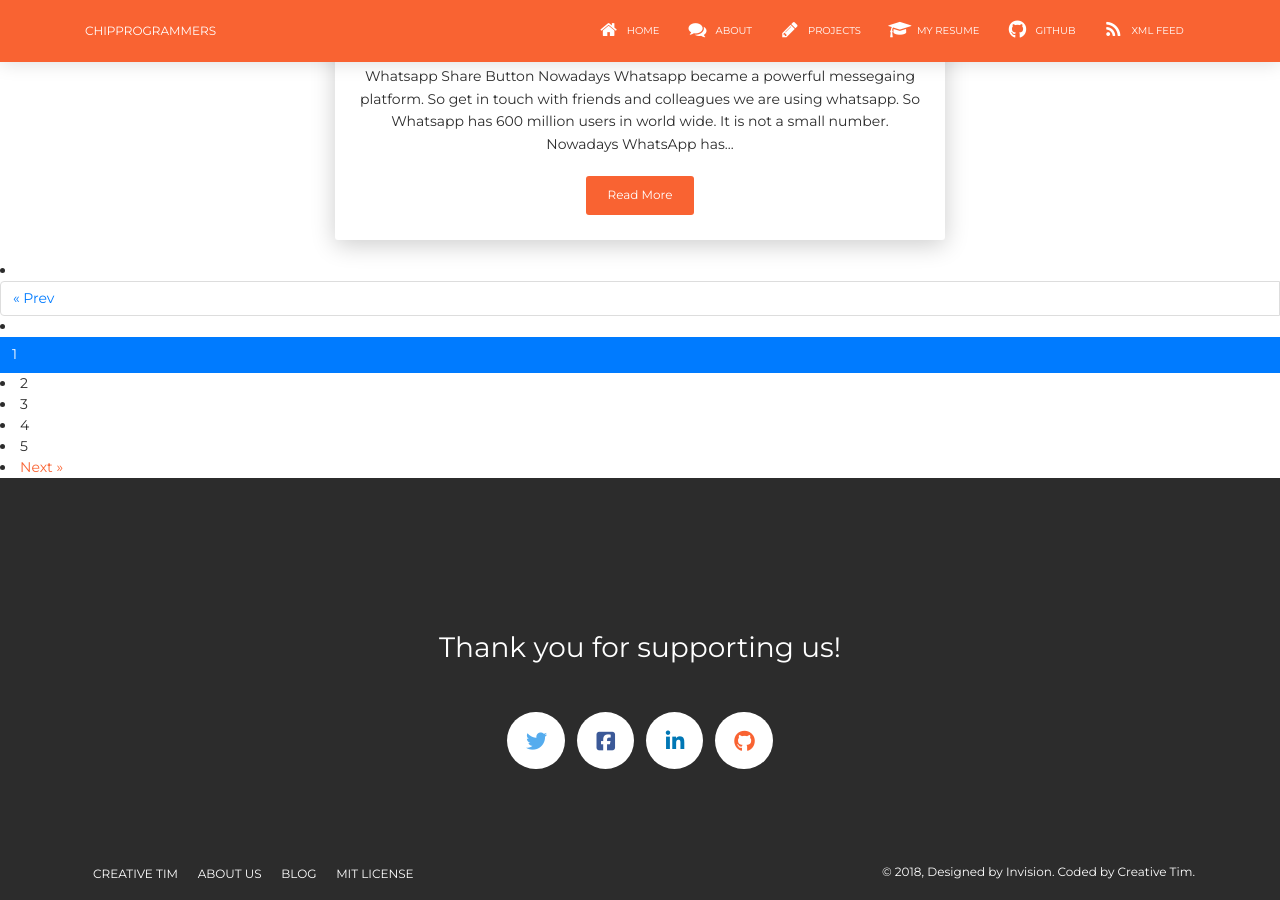
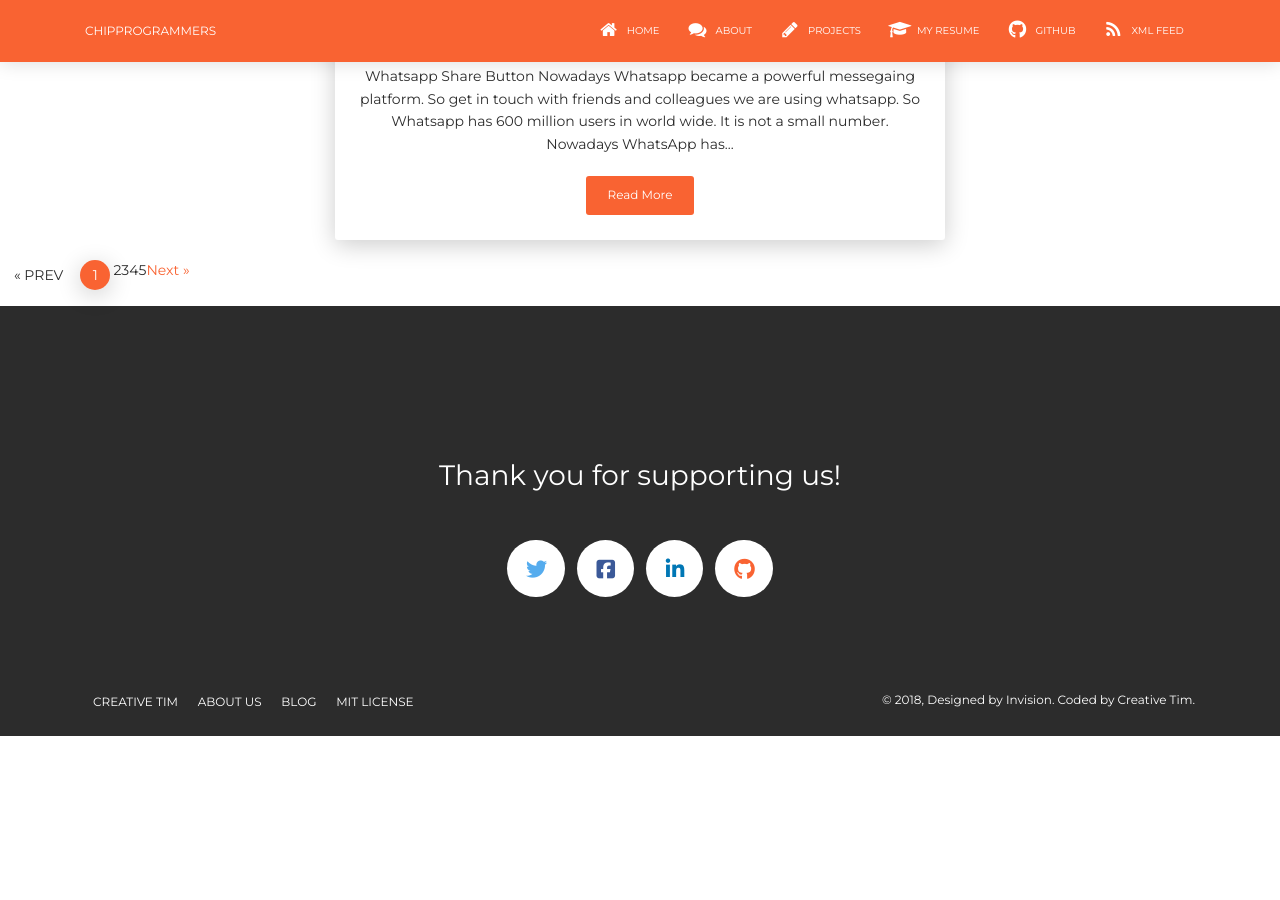
Before and after one commit to tip4programs/imbue, a Jekyll site: the page built from index.html, in a window 1280 px wide and 900 px high, scrolled down 1414 px. Built offline with Jekyll 4.4.1, drawn with Linux system fonts in a browser that asks for light colours; nearby versions of some CDN libraries; the list of posts is cut into pages by our own code; after the commit the page ends 2150 px from its top, so only the background shows below that.

Commit message:
Update index.html

```diff
--- a/index.html
+++ b/index.html
@@ -27,7 +27,6 @@ layout: main
      </div>
 </div>
     <!-- Pagination links -->
-<nav aria-label="Page navigation>
     <ul class="pagination pagination-primary">
     {% if paginator.total_pages == 1 %}
         <li class="page-item active">
@@ -72,5 +71,4 @@ layout: main
   {% endif %}
 </ul>
 {% endif %}
-</nav>
 <!-- end of pagination -->
```
